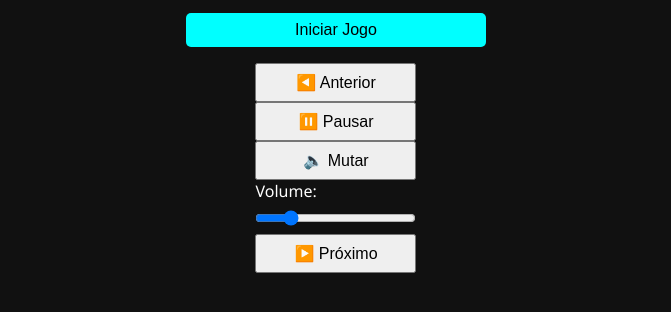
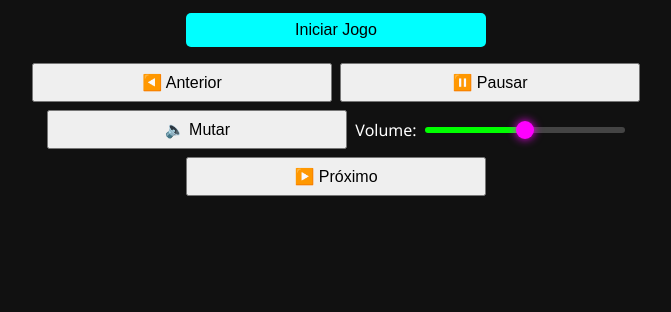
Before and after one commit to AdrianoMaia45/Jogo-Cobrinha, a plain HTML site: page index.html in a window 1280 px wide. Shown: the part 164-476 px from the top of the page, without its empty margins (304-975 px from the left). Drawn offline with Linux system fonts and the light colour scheme.

Commit message:
Barra de volume chega no final

```diff
--- a/script.js
+++ b/script.js
@@ -49,8 +49,9 @@
   let isMuted = false;
   let musicStarted = false;
 
-  audio.volume = 0.1;
+  audio.volume = 0.5;
   volumeControl.value = audio.volume;
+  volumeControl.style.setProperty("--value", audio.volume * 100 + "%");
 
   function playMusic() {
     audio.src = musicFiles[currentTrackIndex];
@@ -93,6 +94,7 @@
     const volume = parseFloat(volumeControl.value);
     audio.volume = volume;
     audio.muted = volume <= 0.01;
+    volumeControl.style.setProperty("--value", volume * 100 + "%");
   });
 
   prevTrackBtn.addEventListener("click", () => {
--- a/style.css
+++ b/style.css
@@ -6,7 +6,7 @@
 }
 
 body {
-  font-family: 'Segoe UI', sans-serif;
+  font-family: "Segoe UI", sans-serif;
   background-color: #111;
   color: #fff;
   display: flex;
@@ -26,7 +26,7 @@
   margin-top: 3rem;
 }
 
-#menu input,
+#menu input:not([type="range"]),
 #menu button {
   padding: 0.5rem 1rem;
   font-size: 1rem;
@@ -94,7 +94,9 @@
   cursor: pointer;
   transition: 0.3s;
   text-align: center;
-  box-shadow: 0 0 10px #0f0, 0 0 20px #0f0 inset;
+  box-shadow:
+    0 0 10px #0f0,
+    0 0 20px #0f0 inset;
   display: flex;
   align-items: center;
   gap: 0.5rem;
@@ -103,11 +105,55 @@
 #controls button:hover {
   background-color: #0f0 !important;
   color: #000 !important;
-  box-shadow: 0 0 15px #0f0, 0 0 25px #0f0 inset;
+  box-shadow:
+    0 0 15px #0f0,
+    0 0 25px #0f0 inset;
+}
+
+#audioControls {
+  display: flex;
+  gap: 0.5rem;
+  align-items: center;
+  justify-content: center;
+  flex-wrap: wrap;
 }
 
 #volumeControl {
-  width: 100px;
+  width: 200px;
+  cursor: pointer;
+  height: 6px;
+  -webkit-appearance: none;
+  appearance: none;
+  background: linear-gradient(
+    to right,
+    #0f0 0%,
+    #0f0 var(--value),
+    #444 var(--value),
+    #444 100%
+  );
+  border-radius: 5px;
+  outline: none;
+}
+
+#volumeControl::-webkit-slider-thumb {
+  -webkit-appearance: none;
+  appearance: none;
+  width: 18px;
+  height: 18px;
+  background: #f0f;
+  border-radius: 50%;
+  cursor: pointer;
+  box-shadow: 0 0 10px #f0f;
+}
+
+#volumeControl::-moz-range-thumb {
+  width: 18px;
+  height: 18px;
+  background: #f0f;
+  border-radius: 50%;
+  cursor: pointer;
+  border: none;
+  box-shadow: 0 0 10px #f0f;
 }
 
 /* Controles mobile */
@@ -242,6 +288,6 @@
   }
 
   #volumeControl {
-    width: 80px;
+    width: 120px;
   }
 }
```
